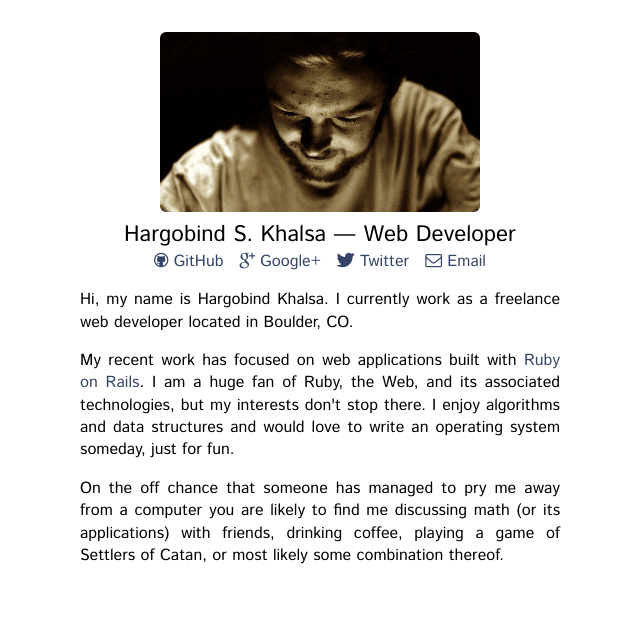
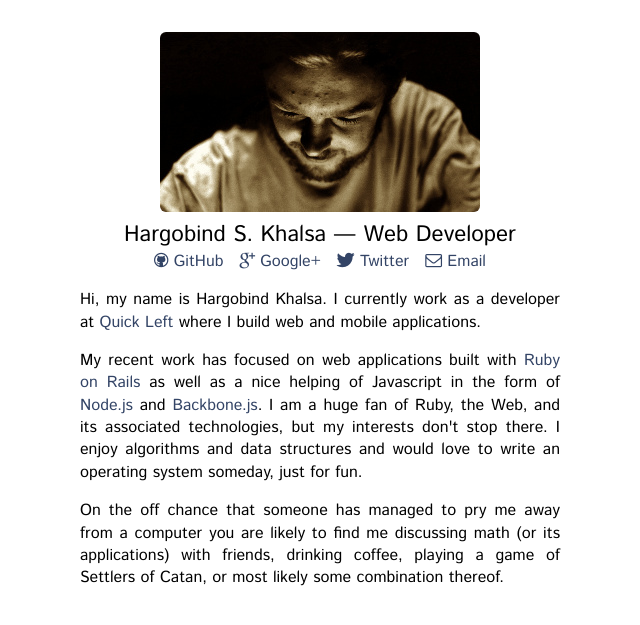
Before and after one commit to khalsah/khalsah.github.io, a Jekyll site: the page built from index.html, in a window 1280 px wide. Shown: the top 625 px of the page, without its empty margins (320-960 px from the left). Built offline with Jekyll 4.4.1, drawn with Linux system fonts in a browser that asks for light colours.

Commit message:
Update index.html

```diff
--- a/index.html
+++ b/index.html
@@ -26,11 +26,11 @@ title: "Hargobind S. Khalsa"
   <div>
     <p>
       Hi, my name is Hargobind Khalsa.
-      I currently work as a freelance web developer located in <span property="address">Boulder, CO</span>.
+      I currently work as a developer at <a href="http://quickleft.com">Quick Left</a> where I build web and mobile applications.
     </p>
 
     <p>
-      My recent work has focused on web applications built with <a href="http://rubyonrails.org">Ruby on Rails</a>.
+      My recent work has focused on web applications built with <a href="http://rubyonrails.org">Ruby on Rails</a> as well as a nice helping of Javascript in the form of <a href="http://nodejs.org">Node.js</a> and <a href="http://backbonejs.org">Backbone.js</a>.
       I am a huge fan of Ruby, the Web, and its associated technologies, but my interests don't stop there.
       I enjoy algorithms and data structures and would love to write an operating system someday, just for fun.
     </p>
```
